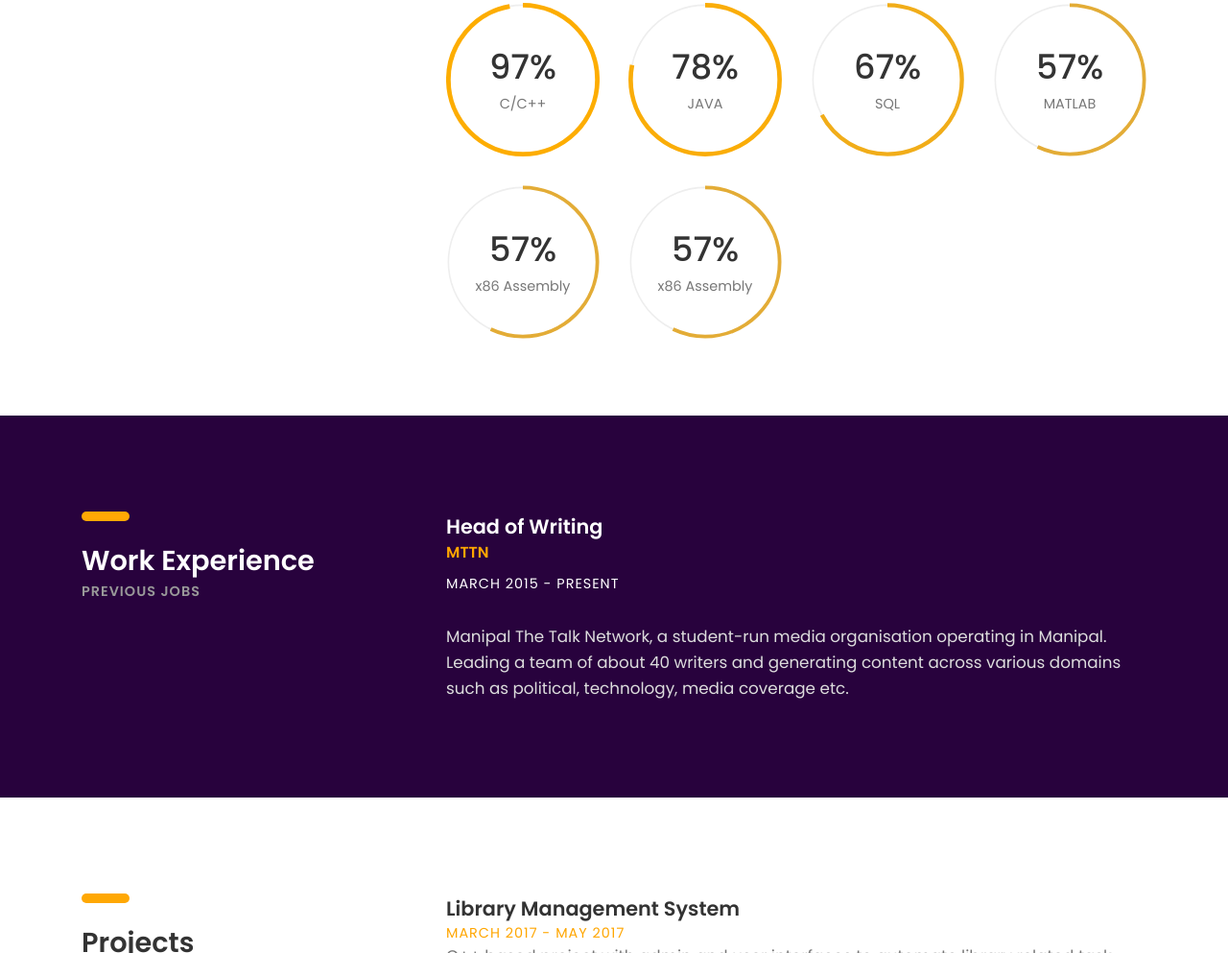
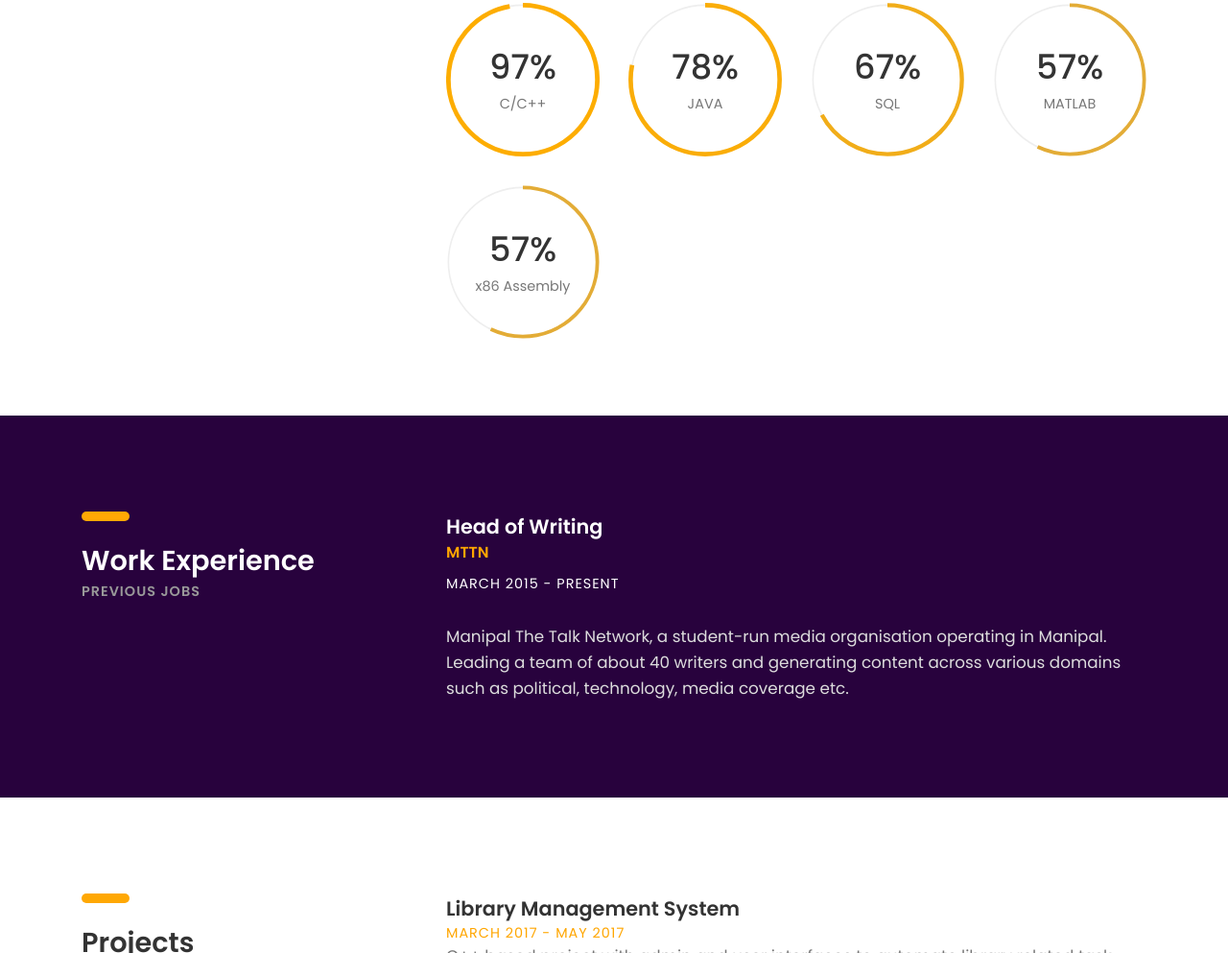
Before and after one commit to amishra31/amishra31.github.io, a plain HTML site: page about.html in a window 1280 px wide. Shown: the part 968-1961 px from the top of the page at 96% size. Drawn offline with Linux system fonts and the light colour scheme; files whose address does not match are found by name.

Commit message:
Update about.html

```diff
--- a/about.html
+++ b/about.html
@@ -152,17 +152,6 @@
 								</div>
 							</div><!-- radial-prog-area-->
 						</div><!-- col-sm-6-->
-
-
-						<div class="col-sm-6 col-md-6 col-lg-3">
-							<div class="radial-prog-area margin-b-30">
-								<div class="radial-progress" data-prog-percent=".57">
-									<div></div>
-									<h6 class="progress-title">x86 Assembly</h6>
-								</div>
-							</div><!-- radial-prog-area-->
-						</div><!-- col-sm-6-->
-
 					</div><!-- row -->
 				</div><!-- col-sm-8 -->
 			</div><!-- row -->
```
